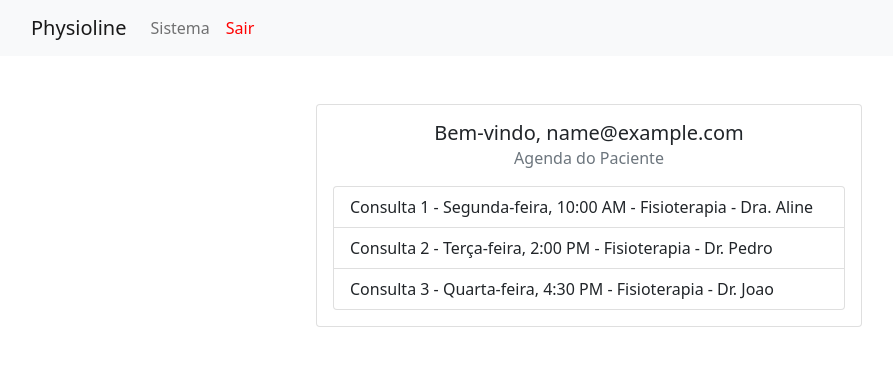
After one commit to Pedromdrs-dv/physioline, a PHP site: page /assets/src/sistema.php in a window 1280 px wide. The commit adds this page. Shown: the top 366 px of the page, without its empty margins (51-944 px from the left). Run offline with PHP 8.4, Linux system fonts and the light colour scheme; the visitor is signed in with stand-in values (Sample User, id 1).

Commit message:
fix testLogin.php and add sistema.php and logout.php

```diff
--- /dev/null
+++ b/assets/src/logout.php
@@ -0,0 +1,6 @@
+<?php
+session_start();
+unset($_SESSION['email']);
+unset($_SESSION['senha']);
+header("Location: /dev_projects/physioline/assets/src/login.php");
+?>
--- /dev/null
+++ b/assets/src/sistema.php
@@ -0,0 +1,65 @@
+<?php
+    session_start();
+
+    if(!isset($_SESSION['email']) || !isset($_SESSION['senha'])) {
+        unset($_SESSION['email']);
+        unset($_SESSION['senha']);
+        header("Location: /dev_projects/physioline/assets/src/login.php");
+    }
+
+    $email = $_SESSION['email'];
+
+?>
+
+<!DOCTYPE html>
+<html lang="en">
+<head>
+    <meta charset="UTF-8">
+    <meta name="viewport" content="width=device-width, initial-scale=1.0">
+    <link href="https://cdn.jsdelivr.net/npm/bootstrap@5.0.2/dist/css/bootstrap.min.css" rel="stylesheet" integrity="sha384-EVSTQN3/azprG1Anm3QDgpJLIm9Nao0Yz1ztcQTwFspd3yD65VohhpuuCOmLASjC" crossorigin="anonymous">
+    <title>Sistema</title>
+</head>
+<body>
+    <nav class="navbar navbar-expand-lg navbar-light bg-light">
+        <div class="container">
+            <a class="navbar-brand" href="/dev_projects/physioline/index.php">Physioline</a>
+            <button class="navbar-toggler" type="button" data-bs-toggle="collapse" data-bs-target="#navbarNav" aria-controls="navbarNav" aria-expanded="false" aria-label="Toggle navigation">
+                <span class="navbar-toggler-icon"></span>
+            </button>
+            <div class="collapse navbar-collapse" id="navbarNav">
+                <ul class="navbar-nav mr-auto">
+                    <li class="nav-item">
+                        <a class="nav-link" href="/dev_projects/physioline/assets/src/sistema.php">Sistema</a>
+                    </li>
+                </ul>
+                <ul class="navbar-nav">
+                    <li class="nav-item">
+                        <a class="nav-link" href="logout.php" style="color: red;">Sair</a>
+                    </li>
+                </ul>
+            </div>
+        </div>
+    </nav>
+
+    <div class="container">
+        <div class="row justify-content-center mt-5">
+            <div class="col-md-6">
+                <div class="card">
+                    <div class="card-body">
+                        <?php
+                            echo "<h5 class='card-title text-center'>Bem-vindo, $email</h5>";
+                        ?>
+                        <h6 class="card-subtitle mb-2 text-muted text-center">Agenda do Paciente</h6>
+                        <ul class="list-group" style="padding-top: 10px;">
+                            <li class="list-group-item">Consulta 1 - Segunda-feira, 10:00 AM - Fisioterapia - Dra. Aline</li>
+                            <li class="list-group-item">Consulta 2 - Terça-feira, 2:00 PM - Fisioterapia - Dr. Pedro</li>
+                            <li class="list-group-item">Consulta 3 - Quarta-feira, 4:30 PM - Fisioterapia - Dr. Joao</li>
+                        </ul>
+                    </div>
+                </div>
+            </div>
+        </div>
+    </div>
+
+</body>
+</html>
```
Also changed, not shown: assets/src/testLogin.php (+8 -3 lines).
